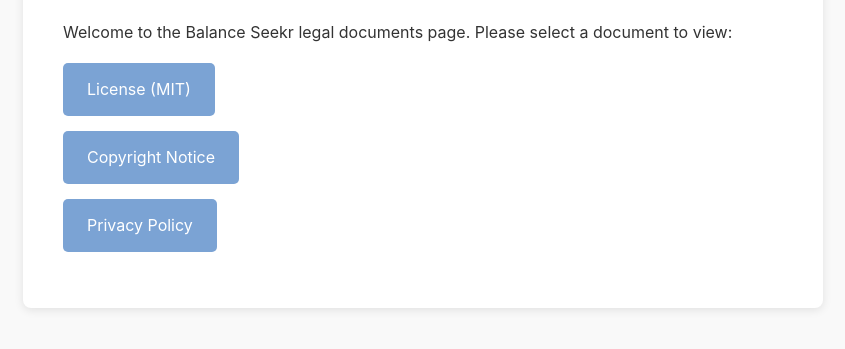
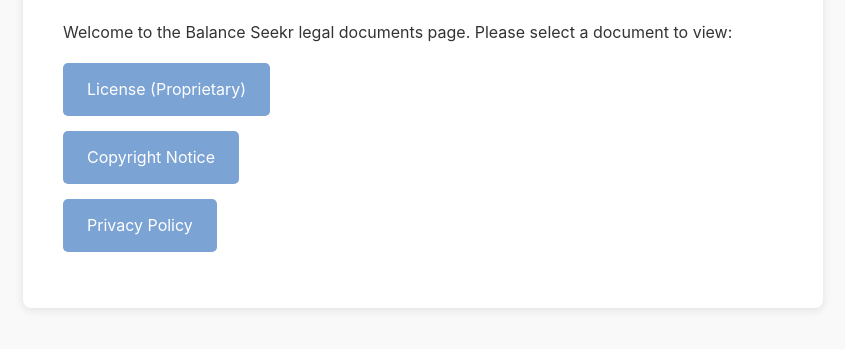
Before and after one commit to etolopez/balance-seekr, a website: page docs/index.html in a window 1280 px wide. Shown: the part 195-544 px from the top of the page, without its empty margins (217-1062 px from the left). Drawn offline with Linux system fonts and the light colour scheme.

Commit message:
Update index.html to reflect proprietary license

```diff
--- a/docs/index.html
+++ b/docs/index.html
@@ -51,7 +51,7 @@
         <h1>Balance Seekr - Legal Documents</h1>
         <p>Welcome to the Balance Seekr legal documents page. Please select a document to view:</p>
         <ul class="links">
-            <li><a href="legal/license.html">License (MIT)</a></li>
+            <li><a href="legal/license.html">License (Proprietary)</a></li>
             <li><a href="legal/copyright.html">Copyright Notice</a></li>
             <li><a href="legal/privacy.html">Privacy Policy</a></li>
         </ul>
```
